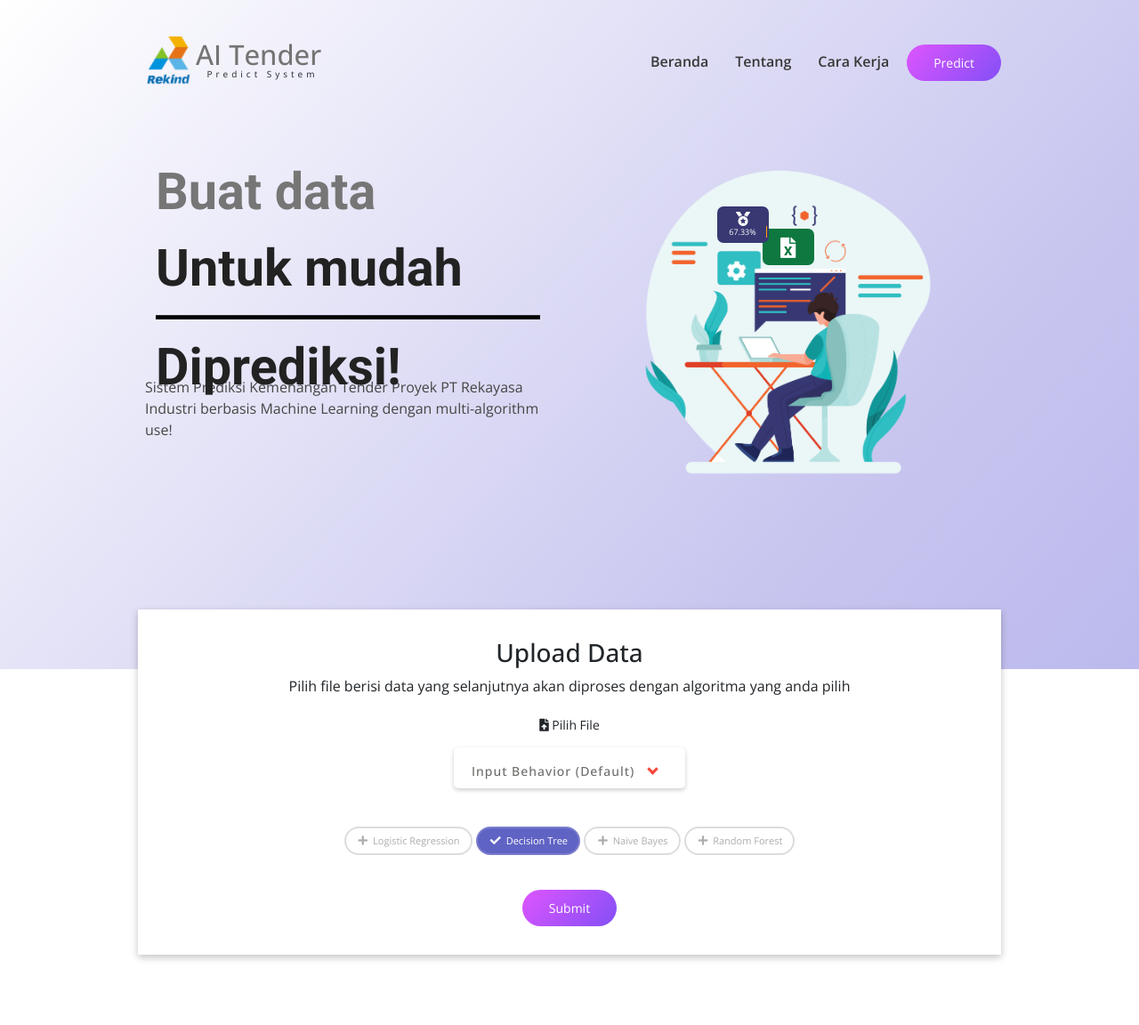
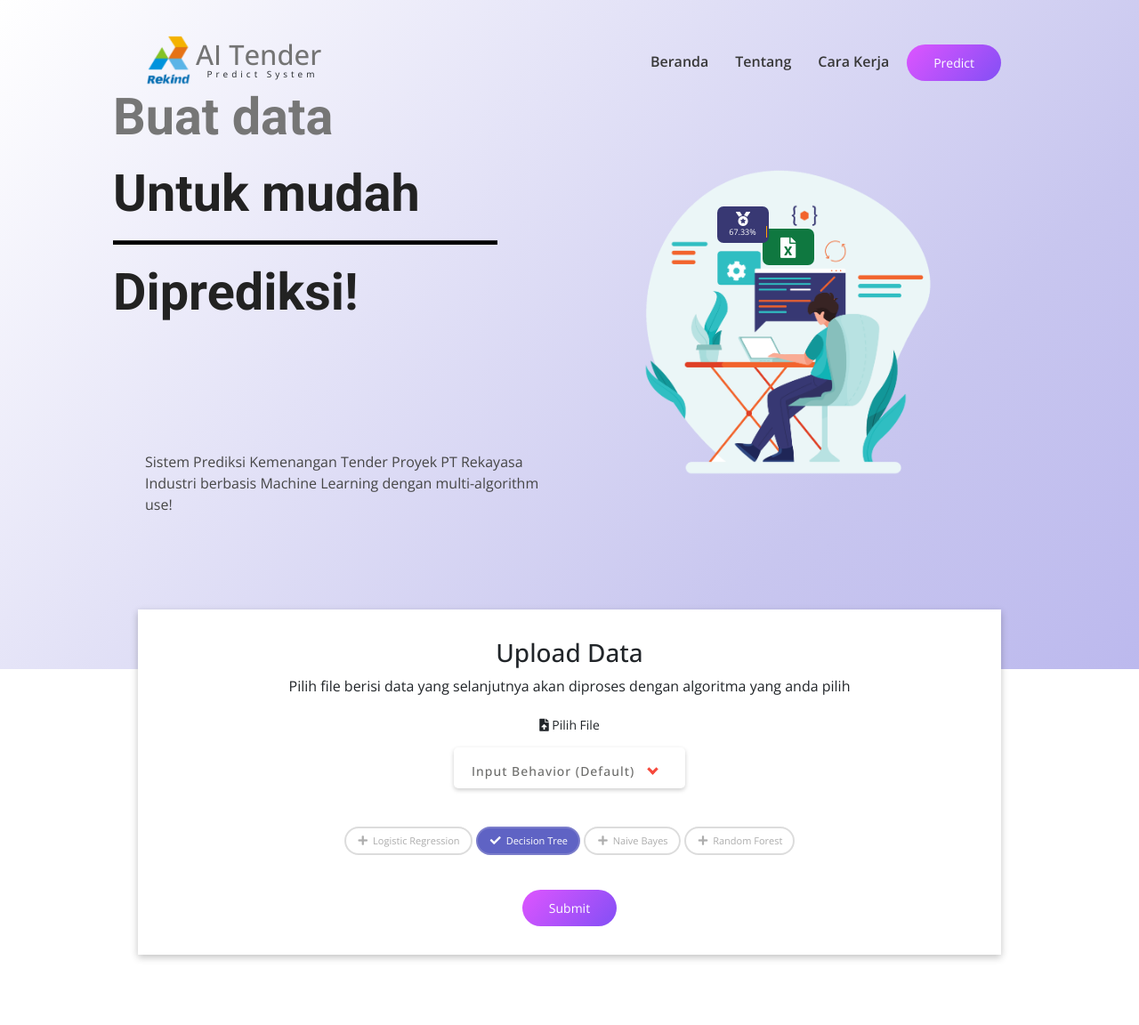
Before and after one commit to rachyharkov/rekind-tender-predict-frontend, a PHP site: page / in a window 1280 px wide. Shown: the whole page at 89% size. Run offline with PHP 8.4, Linux system fonts and the light colour scheme; some libraries are stand-ins or nearby versions.

Commit message:
fix layout welcome screen

```diff
--- a/assets/js/script.js
+++ b/assets/js/script.js
@@ -13,10 +13,6 @@ $(document).ready(function() {
     setTimeout(function() {
         $('.should-be-animated-pop-out').addClass('animate-pop-out');
     }, 4000)
-
-
-
-
 
     $(document).on('input','.rs-range', function() {
         var arrayalgorithm = ['Moderate', 'Medium','Optimis'];
--- a/index.php
+++ b/index.php
@@ -82,7 +82,7 @@
                                     <div>Diprediksi!</div>
                                 </div>
                             </div>
-                            <p class="should-be-animated" style="color: #464646;margin-top: 200px;margin-left: -4px;">Sistem Prediksi Kemenangan Tender Proyek PT Rekayasa Industri berbasis Machine Learning dengan multi-algorithm use!</p>
+                            <p class="should-be-animated" style="color: #464646;margin-top: 23rem;margin-left: -4px;">Sistem Prediksi Kemenangan Tender Proyek PT Rekayasa Industri berbasis Machine Learning dengan multi-algorithm use!</p>
                         </div>
                     </div>
                     <div class="col-md-6" style="position: relative;">
--- a/style.css
+++ b/style.css
@@ -299,7 +299,7 @@ ul.ks-cboxtags li input[type="checkbox"]:focus + label {
     color: #222;
     font-family: Roboto, Arial, sans-serif;
     height: 90vmin;
-    left: -8.5rem;
+    left: -11.5rem;
     top: -14rem;
     position: absolute;
     transform: scale(0.6);
```
